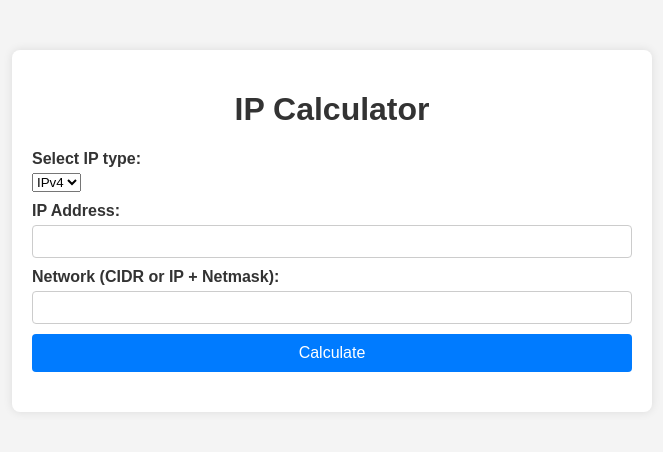
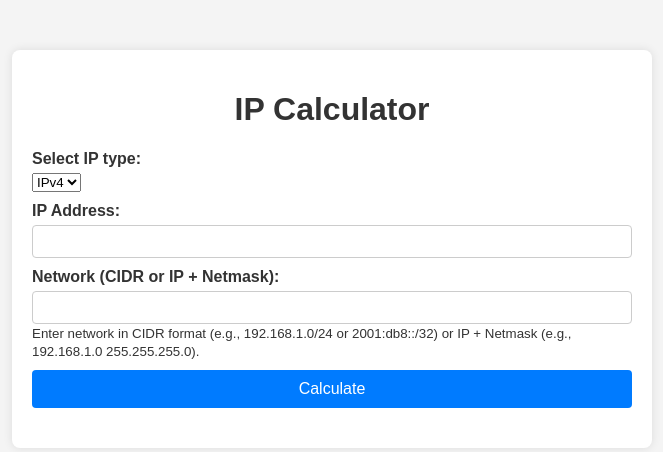
Before and after one commit to ndlong78/ipcal, a Flask app: page / in a window 1280 px wide. Shown: the top 452 px of the page, without its empty margins (308-971 px from the left). Run offline with Flask 2, Linux system fonts and the light colour scheme.

Commit message:
update input

```diff
--- a/app/templates/index.html
+++ b/app/templates/index.html
@@ -32,6 +32,7 @@
             <div>
                 <label for="network">Network (CIDR or IP + Netmask):</label>
                 <input type="text" id="network" name="network" oninput="filterIP(this)" required>
+                <small>Enter network in CIDR format (e.g., 192.168.1.0/24 or 2001:db8::/32) or IP + Netmask (e.g., 192.168.1.0 255.255.255.0).</small>
             </div>
             <button type="submit">Calculate</button>
         </form>
```
